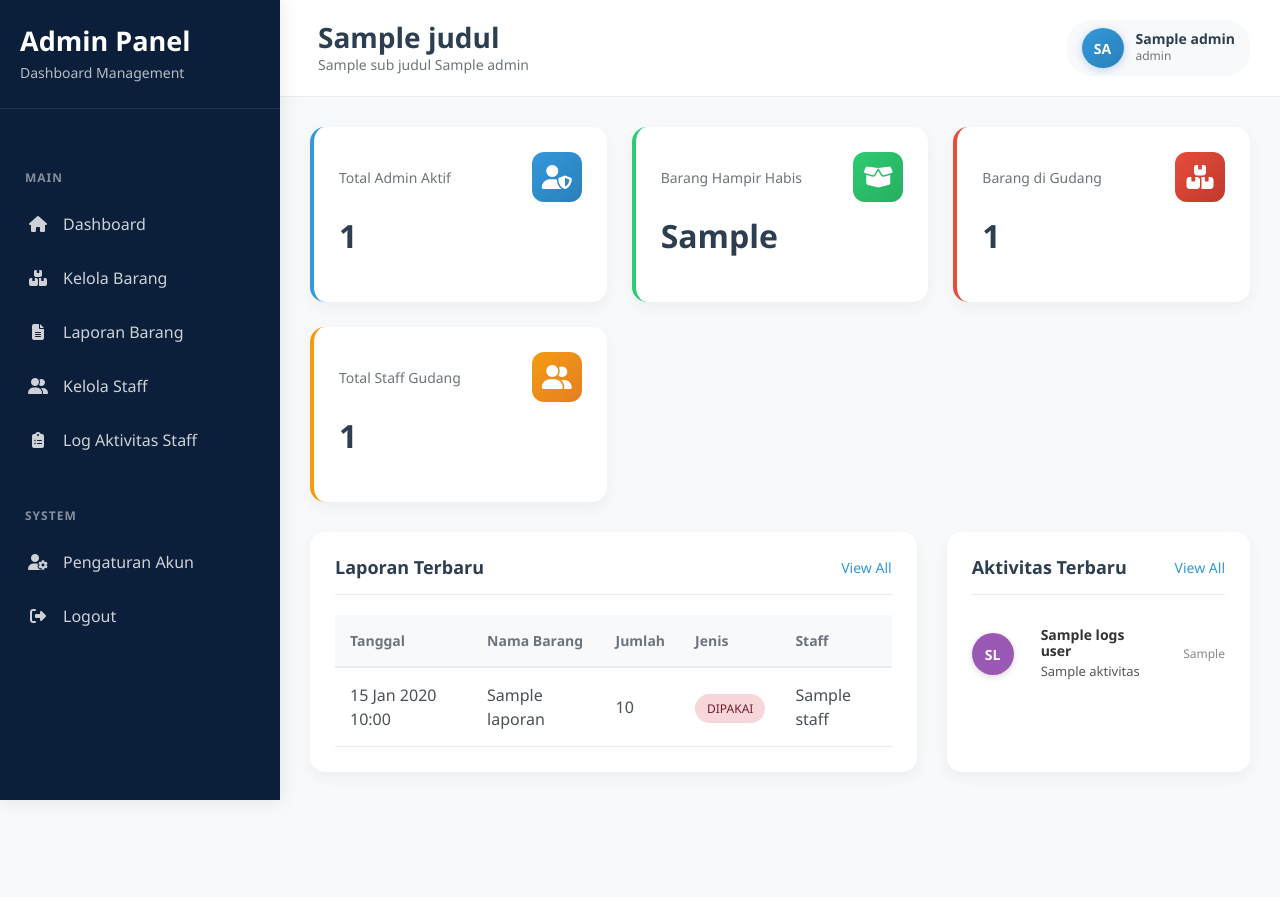
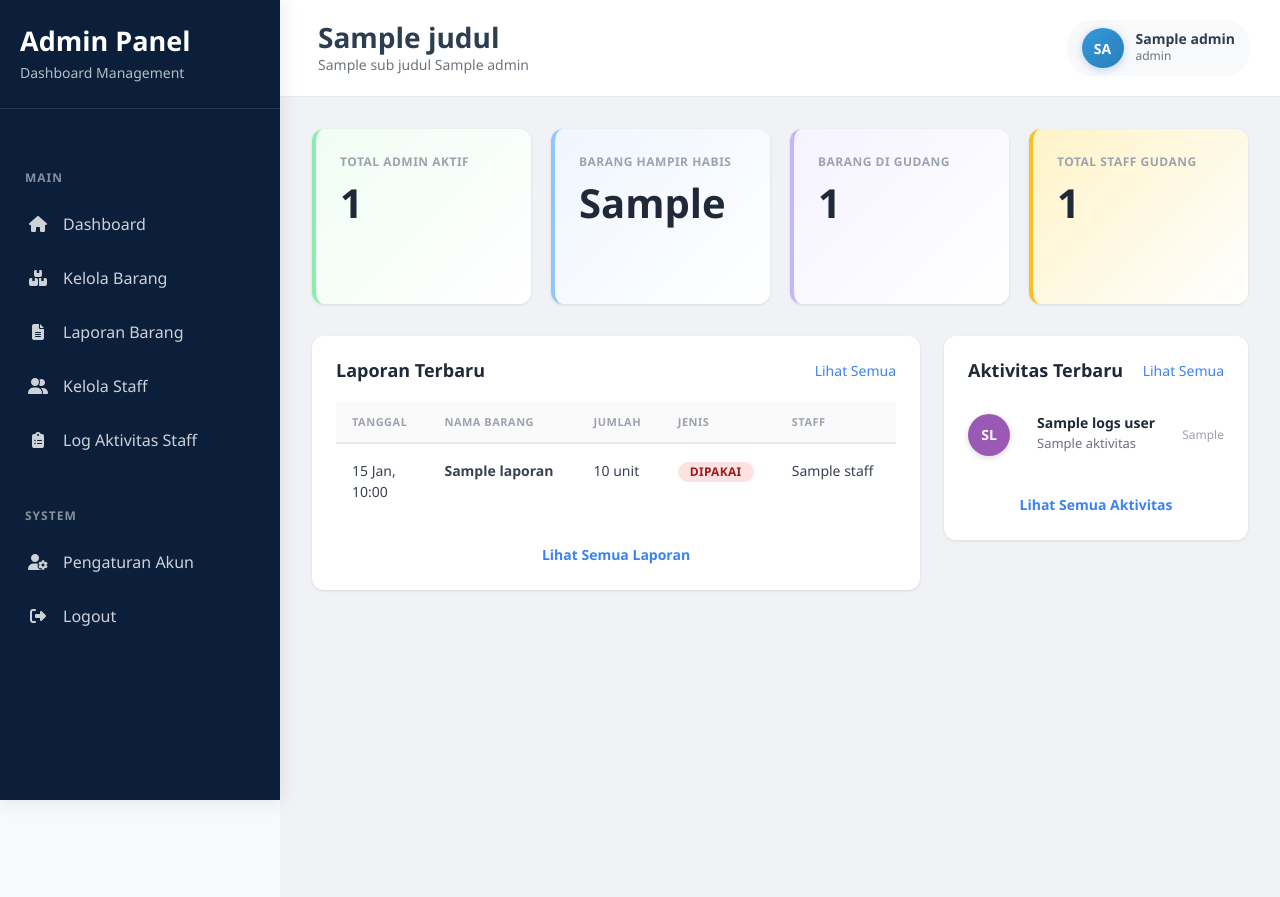
Before and after one commit to ProtoCyper/RAILOG, a CodeIgniter 4 app: the page made by app/Views/admin/dashboard.php in a window 1280 px wide. Run offline with PHP 8.4 and a stand-in for CodeIgniter, Linux system fonts and the light colour scheme; the template is opened without the code that fills it: most values are stand-ins (such as "Sample title", 1, 10 or a date in 2020); some libraries are stand-ins or nearby versions.

Commit message:
style: Merubah layout page wrapper pada dashboard admin

```diff
--- a/app/Views/admin/dashboard.php
+++ b/app/Views/admin/dashboard.php
@@ -1,159 +1,188 @@
 <?= $this->extend('layout/templateAdmin') ?>
 
 <?= $this->section('content') ?>
-<!-- Main Content -->
-<div class="main-content">
-
-  <!-- Content Area -->
-  <div class="content-area">
-
-    <!-- Stats Cards -->
-    <div class="stats-grid">
-
-      <!-- Total Admin Aktif -->
-      <div class="stat-card">
-        <div class="stat-header">
-          <p class="stat-title">Total Admin Aktif</p>
-          <div class="stat-icon">
-            <i class="fas fa-user-shield"></i>
-          </div>
-        </div>
-        <h2 class="stat-value"><?= esc($admin ? 1 : 0) ?></h2>
-      </div>
-
-      <!-- Barang Hampir Habis -->
-      <div class="stat-card">
-        <div class="stat-header">
-          <p class="stat-title">Barang Hampir Habis</p>
-          <div class="stat-icon">
-            <i class="fas fa-box-open"></i>
-          </div>
-        </div>
-        <h2 class="stat-value"><?= esc($barangHampirHabis) ?></h2>
-      </div>
-
-      <!-- Barang di Gudang -->
-      <div class="stat-card">
-        <div class="stat-header">
-          <p class="stat-title">Barang di Gudang</p>
-          <div class="stat-icon">
-            <i class="fas fa-boxes"></i>
-          </div>
-        </div>
-        <h2 class="stat-value"><?= esc($totalBarang) ?></h2>
-      </div>
-
-      <!-- Total Staff Gudang -->
-      <div class="stat-card">
-        <div class="stat-header">
-          <p class="stat-title">Total Staff Gudang</p>
-          <div class="stat-icon">
-            <i class="fas fa-user-friends"></i>
-          </div>
-        </div>
-        <h2 class="stat-value"><?= esc($totalStaff) ?></h2>
-      </div>
-
-    </div>
-
-    <!-- Content Grid -->
-    <div class="content-grid">
-      <!-- Laporan Terbaru -->
-      <div class="content-card">
-        <div class="card-header">
-          <h3 class="card-title">Laporan Terbaru</h3>
-          <a href="<?= base_url('admin/laporan-barang') ?>" class="card-action">View All</a>
-        </div>
-        <div class="table-container">
-          <table class="modern-table">
-            <thead>
-              <tr>
-                <th>Tanggal</th>
-                <th>Nama Barang</th>
-                <th>Jumlah</th>
-                <th>Jenis</th>
-                <th>Staff</th>
-              </tr>
-            </thead>
-            <tbody>
-              <?php if (!empty($laporan)): ?>
-                <?php foreach ($laporan as $row): ?>
-                  <tr>
-                    <td><?= date('d M Y H:i', strtotime($row['tanggal'])) ?></td>
-                    <td><?= esc($row['nama_barang']) ?></td>
-                    <td><?= esc($row['jumlah']) ?></td>
-                    <td>
-                      <?php if ($row['jenis'] == 'Masuk'): ?>
-                        <span class="status-badge status-active">Masuk</span>
-                      <?php else: ?>
-                        <span class="status-badge status-inactive">Dipakai</span>
-                      <?php endif; ?>
-                    </td>
-                    <td><?= esc($row['staff']) ?></td>
-                  </tr>
-                <?php endforeach; ?>
-              <?php else: ?>
-                <tr>
-                  <td colspan="5" class="text-center">Belum ada laporan</td>
-                </tr>
-              <?php endif; ?>
-            </tbody>
-          </table>
-        </div>
-      </div>
-
-      <!-- Aktivitas Terbaru -->
-      <div class="content-card">
-        <div class="card-header">
-          <h3 class="card-title">Aktivitas Terbaru</h3>
-          <a href="<?= base_url('admin/log-aktivitas-staff') ?>" class="card-action">View All</a>
-        </div>
-
-        <ul class="activity-list">
-          <?php if (!empty($logsUser)): ?>
-            <?php foreach ($logsUser as $log): ?>
-              <?php
-              $nama = trim($log['nama_user'] ?? 'NA');
-              $parts = explode(' ', $nama);
-
-              if (count($parts) >= 2) {
-                // Ambil huruf pertama dari 2 kata
-                $initials = strtoupper(substr($parts[0], 0, 1) . substr($parts[1], 0, 1));
-              } else {
-                // Ambil 2 huruf depan
-                $initials = strtoupper(substr($nama, 0, 2));
-              }
-
-              // Warna avatar konsisten berdasarkan nama
-              $colors = ['#3498db', '#e67e22', '#2ecc71', '#9b59b6', '#e74c3c'];
-              $color = $colors[crc32($nama) % count($colors)];
-              ?>
-              <li class="activity-item">
-                <div class="activity-avatar" style="background: <?= $color ?>;">
-                  <?= esc($initials) ?>
-                </div>
-                <div class="activity-content">
-                  <h6><?= esc($nama) ?></h6>
-                  <p><?= esc($log['aktivitas']) ?></p>
-                </div>
-                <div class="activity-time"><?= esc($log['waktu_ago']) ?></div>
-              </li>
-            <?php endforeach; ?>
-          <?php else: ?>
-            <li class="activity-item">
-              <div class="activity-content">
-                <p class="text-muted">Belum ada aktivitas.</p>
-              </div>
-            </li>
-          <?php endif; ?>
-        </ul>
-
-      </div>
-    </div>
-  </div>
-</div>
 
 <style>
+  .dashboard-wrapper {
+    margin-left: 280px;
+    background-color: #f0f2f5;
+    min-height: 100vh;
+    padding: 0;
+  }
+
+  .dashboard-container {
+    padding: 2rem;
+  }
+
+  .stats-grid {
+    display: grid;
+    grid-template-columns: repeat(4, 1fr);
+    gap: 1.25rem;
+    margin-bottom: 2rem;
+  }
+
+  .stat-card {
+    background: white;
+    border-radius: 12px;
+    padding: 1.5rem;
+    box-shadow: 0 1px 3px rgba(0, 0, 0, 0.1);
+    transition: transform 0.2s;
+    position: relative;
+    border-left: 4px solid;
+  }
+
+  .stat-card:nth-child(1) {
+    background: linear-gradient(135deg, #f0fdf4 0%, #ffffff 100%);
+    border-left-color: #86efac;
+  }
+
+  .stat-card:nth-child(2) {
+    background: linear-gradient(135deg, #eff6ff 0%, #ffffff 100%);
+    border-left-color: #93c5fd;
+  }
+
+  .stat-card:nth-child(3) {
+    background: linear-gradient(135deg, #f5f3ff 0%, #ffffff 100%);
+    border-left-color: #c4b5fd;
+  }
+
+  .stat-card:nth-child(4) {
+    background: linear-gradient(135deg, #fef3c7 0%, #ffffff 100%);
+    border-left-color: #fbbf24;
+  }
+
+  .stat-card:hover {
+    transform: translateY(-2px);
+    box-shadow: 0 4px 12px rgba(0, 0, 0, 0.15);
+  }
+
+  .stat-label {
+    font-size: 0.75rem;
+    font-weight: 600;
+    color: #9ca3af;
+    text-transform: uppercase;
+    letter-spacing: 0.5px;
+    margin-bottom: 0.75rem;
+  }
+
+  .stat-value {
+    font-size: 2.5rem;
+    font-weight: 700;
+    color: #1f2937;
+    line-height: 1;
+    margin: 0;
+  }
+
+  .content-grid {
+    display: grid;
+    grid-template-columns: 2fr 1fr;
+    gap: 1.5rem;
+  }
+
+  .content-section {
+    background: white;
+    border-radius: 12px;
+    padding: 1.5rem;
+    box-shadow: 0 1px 3px rgba(0, 0, 0, 0.1);
+    display: flex;
+    flex-direction: column;
+  }
+
+  .activity-section {
+    background: white;
+    border-radius: 12px;
+    padding: 1.5rem;
+    box-shadow: 0 1px 3px rgba(0, 0, 0, 0.1);
+    display: flex;
+    flex-direction: column;
+    height: fit-content;
+  }
+
+  .section-header {
+    display: flex;
+    justify-content: space-between;
+    align-items: center;
+    margin-bottom: 1.25rem;
+  }
+
+  .section-title {
+    font-size: 1.125rem;
+    font-weight: 700;
+    color: #1f2937;
+    margin: 0;
+  }
+
+  .section-link {
+    font-size: 0.875rem;
+    color: #3b82f6;
+    text-decoration: none;
+    font-weight: 500;
+  }
+
+  .section-link:hover {
+    color: #2563eb;
+  }
+
+  .table-wrapper {
+    overflow-x: auto;
+  }
+
+  .data-table {
+    width: 100%;
+    border-collapse: collapse;
+    font-size: 0.875rem;
+  }
+
+  .data-table thead {
+    border-bottom: 2px solid #e5e7eb;
+  }
+
+  .data-table th {
+    padding: 0.75rem 1rem;
+    text-align: left;
+    font-weight: 600;
+    color: #9ca3af;
+    text-transform: uppercase;
+    font-size: 0.6875rem;
+    letter-spacing: 0.5px;
+    background: #fafafa;
+  }
+
+  .data-table td {
+    padding: 1rem;
+    border-bottom: 1px solid #f3f4f6;
+    color: #374151;
+    vertical-align: top;
+  }
+
+  .data-table tbody tr:hover {
+    background-color: #f9fafb;
+  }
+
+  .data-table tbody tr:last-child td {
+    border-bottom: none;
+  }
+
+  .badge {
+    display: inline-block;
+    padding: 0.25rem 0.75rem;
+    border-radius: 12px;
+    font-size: 0.75rem;
+    font-weight: 600;
+    text-transform: uppercase;
+    letter-spacing: 0.3px;
+  }
+
+  .badge-masuk {
+    background: #d1fae5;
+    color: #065f46;
+  }
+
+  .badge-dipakai {
+    background: #fee2e2;
+    color: #991b1b;
+  }
+
   .activity-list {
     list-style: none;
     padding: 0;
@@ -163,8 +192,12 @@
   .activity-item {
     display: flex;
     align-items: center;
-    padding: 12px 0;
-    border-bottom: 1px solid #f0f0f0;
+    padding: 0.75rem 0;
+    border-bottom: 1px solid #f3f4f6;
+  }
+
+  .activity-item:last-child {
+    border-bottom: none;
   }
 
   .activity-avatar {
@@ -191,21 +224,201 @@
     margin: 0;
     font-size: 14px;
     font-weight: 600;
-    color: #333;
+    color: #1f2937;
   }
 
   .activity-content p {
     margin: 2px 0 0;
     font-size: 13px;
-    color: #555;
+    color: #6b7280;
   }
 
   .activity-time {
     font-size: 12px;
-    color: #888;
+    color: #9ca3af;
     margin-left: 12px;
     white-space: nowrap;
   }
+
+  .view-all-link {
+    color: #3b82f6;
+    font-size: 0.875rem;
+    font-weight: 600;
+    text-decoration: none;
+    transition: color 0.2s;
+  }
+
+  .view-all-link:hover {
+    color: #2563eb;
+  }
+
+  @media (max-width: 1024px) {
+    .dashboard-wrapper {
+      margin-left: 0;
+    }
+
+    .stats-grid {
+      grid-template-columns: repeat(2, 1fr);
+    }
+
+    .content-grid {
+      grid-template-columns: 1fr;
+    }
+  }
+
+  @media (max-width: 640px) {
+    .stats-grid {
+      grid-template-columns: 1fr;
+    }
+
+    .dashboard-container {
+      padding: 1rem;
+    }
+  }
 </style>
 
+<div class="dashboard-wrapper">
+  <div class="dashboard-container">
+    <!-- Stats Cards -->
+    <div class="stats-grid">
+      <!-- Total Admin Aktif -->
+      <div class="stat-card">
+        <div class="stat-label">Total Admin Aktif</div>
+        <div class="stat-value"><?= esc($admin ? 1 : 0) ?></div>
+      </div>
+
+      <!-- Barang Hampir Habis -->
+      <div class="stat-card">
+        <div class="stat-label">Barang Hampir Habis</div>
+        <div class="stat-value"><?= esc($barangHampirHabis) ?></div>
+      </div>
+
+      <!-- Barang di Gudang -->
+      <div class="stat-card">
+        <div class="stat-label">Barang di Gudang</div>
+        <div class="stat-value"><?= esc($totalBarang) ?></div>
+      </div>
+
+      <!-- Total Staff Gudang -->
+      <div class="stat-card">
+        <div class="stat-label">Total Staff Gudang</div>
+        <div class="stat-value"><?= esc($totalStaff) ?></div>
+      </div>
+    </div>
+
+    <!-- Content Grid -->
+    <div class="content-grid">
+      <!-- Laporan Terbaru -->
+      <div class="content-section">
+        <div class="section-header">
+          <h2 class="section-title">Laporan Terbaru</h2>
+          <a href="<?= base_url('admin/laporan-barang') ?>" class="section-link">Lihat Semua</a>
+        </div>
+
+        <div class="table-wrapper">
+          <table class="data-table">
+            <thead>
+              <tr>
+                <th>TANGGAL</th>
+                <th>NAMA BARANG</th>
+                <th>JUMLAH</th>
+                <th>JENIS</th>
+                <th>STAFF</th>
+              </tr>
+            </thead>
+            <tbody>
+              <?php if (!empty($laporan)): ?>
+                <?php foreach ($laporan as $row): ?>
+                  <tr>
+                    <td>
+                      <?php
+                      $datetime = new DateTime($row['tanggal']);
+                      $bulan = [
+                        1 => 'Jan', 2 => 'Feb', 3 => 'Mar', 4 => 'Apr',
+                        5 => 'Mei', 6 => 'Jun', 7 => 'Jul', 8 => 'Agu',
+                        9 => 'Sep', 10 => 'Okt', 11 => 'Nov', 12 => 'Des'
+                      ];
+                      $day = $datetime->format('j');
+                      $month = $bulan[(int)$datetime->format('n')];
+                      $time = $datetime->format('H:i');
+                      echo "$day $month,<br>$time";
+                      ?>
+                    </td>
+                    <td style="font-weight: 600;"><?= esc($row['nama_barang']) ?></td>
+                    <td><?= esc($row['jumlah']) ?> unit</td>
+                    <td>
+                      <?php if ($row['jenis'] == 'Masuk'): ?>
+                        <span class="badge badge-masuk">Masuk</span>
+                      <?php else: ?>
+                        <span class="badge badge-dipakai">Dipakai</span>
+                      <?php endif; ?>
+                    </td>
+                    <td><?= esc($row['staff']) ?></td>
+                  </tr>
+                <?php endforeach; ?>
+              <?php else: ?>
+                <tr>
+                  <td colspan="5" style="text-align: center; padding: 2rem; color: #9ca3af;">Belum ada laporan</td>
+                </tr>
+              <?php endif; ?>
+            </tbody>
+          </table>
+        </div>
+
+        <div style="text-align: center; margin-top: 1.5rem;">
+          <a href="<?= base_url('admin/laporan-barang') ?>" class="view-all-link">Lihat Semua Laporan</a>
+        </div>
+      </div>
+
+      <!-- Aktivitas Terbaru -->
+      <div class="activity-section">
+        <div class="section-header">
+          <h2 class="section-title">Aktivitas Terbaru</h2>
+          <a href="<?= base_url('admin/log-aktivitas-staff') ?>" class="section-link">Lihat Semua</a>
+        </div>
+
+        <ul class="activity-list">
+          <?php if (!empty($logsUser)): ?>
+            <?php foreach ($logsUser as $log): ?>
+              <?php
+              $nama = trim($log['nama_user'] ?? 'NA');
+              $parts = explode(' ', $nama);
+
+              if (count($parts) >= 2) {
+                $initials = strtoupper(substr($parts[0], 0, 1) . substr($parts[1], 0, 1));
+              } else {
+                $initials = strtoupper(substr($nama, 0, 2));
+              }
+
+              $colors = ['#3498db', '#e67e22', '#2ecc71', '#9b59b6', '#e74c3c'];
+              $color = $colors[crc32($nama) % count($colors)];
+              ?>
+              <li class="activity-item">
+                <div class="activity-avatar" style="background: <?= $color ?>;">
+                  <?= esc($initials) ?>
+                </div>
+                <div class="activity-content">
+                  <h6><?= esc($nama) ?></h6>
+                  <p><?= esc($log['aktivitas']) ?></p>
+                </div>
+                <div class="activity-time"><?= esc($log['waktu_ago']) ?></div>
+              </li>
+            <?php endforeach; ?>
+          <?php else: ?>
+            <li class="activity-item">
+              <div class="activity-content">
+                <p style="color: #9ca3af; text-align: center; padding: 2rem 0;">Belum ada aktivitas</p>
+              </div>
+            </li>
+          <?php endif; ?>
+        </ul>
+
+        <div style="text-align: center; margin-top: 1.5rem;">
+          <a href="<?= base_url('admin/log-aktivitas-staff') ?>" class="view-all-link">Lihat Semua Aktivitas</a>
+        </div>
+      </div>
+    </div>
+  </div>
+</div>
+
 <?= $this->endSection() ?>
```
Also changed, not shown: app/Views/user/dashboard.php (+20 -17 lines).
